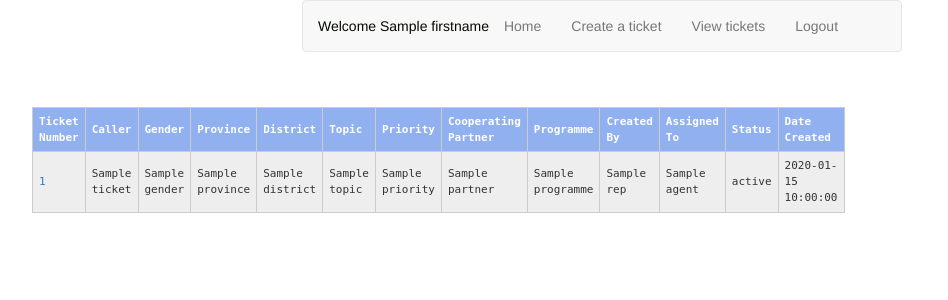
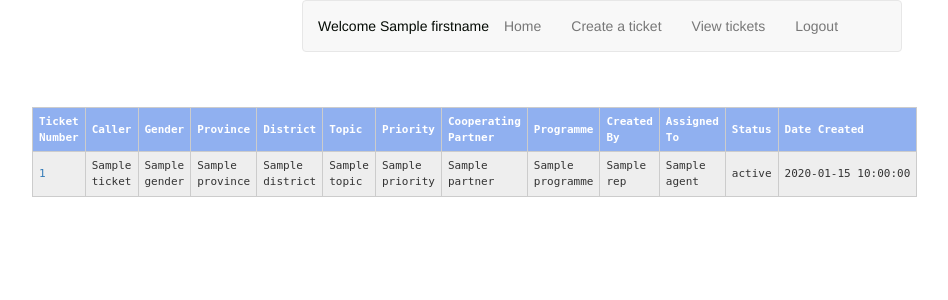
Before and after one commit to alklyn/cfm, a Python web app: template app/templates/index.html in a window 1280 px wide. Shown: the top 300 px of the page, without its empty margins (38-986 px from the left). Run offline with Jinja, Linux system fonts and the light colour scheme; the template is opened without the code that fills it: most values are stand-ins (such as "Sample title", 1, 10 or a date in 2020); some libraries are stand-ins or nearby versions.

Commit message:
Show datetime in one line in index page.

```diff
--- a/app/static/styles/ticket.css
+++ b/app/static/styles/ticket.css
@@ -39,3 +39,7 @@ table, tr, td, td, td {
     font-family: monospace;
     max-width: 20em;
 }
+
+.cfm-dt {
+    white-space: nowrap;
+}
--- a/app/templates/index.html
+++ b/app/templates/index.html
@@ -78,7 +78,7 @@
                     <th  class="table-element">
                         Status
                     </th>
-                    <th  class="table-element">
+                    <th  class="table-element cfm-dt">
                         Date Created
                     </th>
                 </tr>
@@ -109,7 +109,7 @@
                     <td> {{ ticket.rep }} </td>
                     <td> {{ ticket.agent }} </td>
                     <td> {{ ticket.status }} </td>
-                    <td> {{ ticket.dt_created }} </td>
+                    <td class="table-element cfm-dt"> {{ ticket.dt_created }} </td>
                 </tr>
                 {% endfor %}
             </tbody>
```
